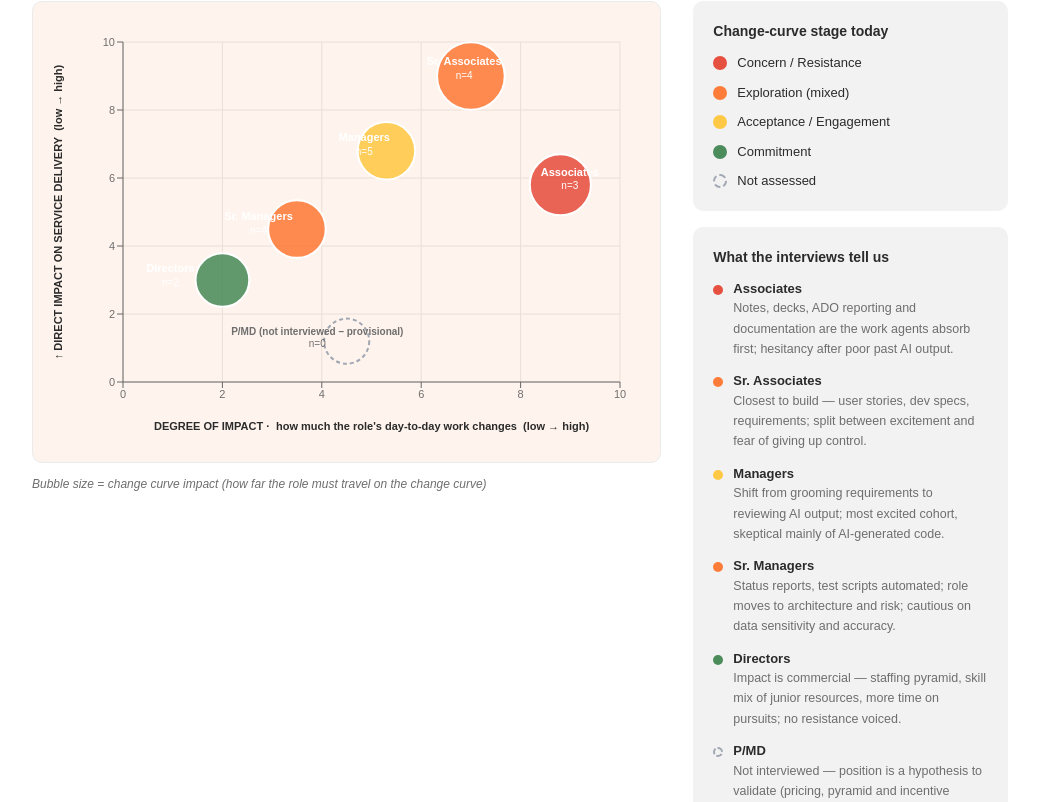
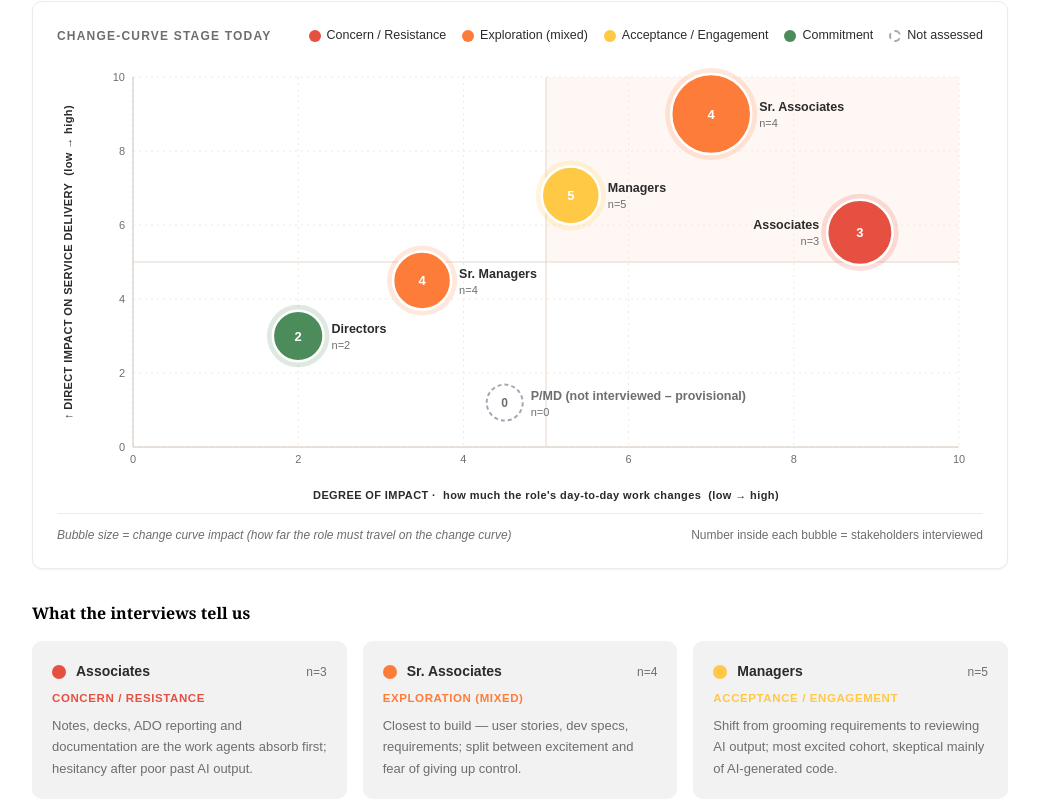
Before and after one commit to rtiwary021/stakeholder-report, a Next.js app: page / in a window 1280 px wide. Shown: the part 2558-3360 px from the top of the page, without its empty margins (120-1159 px from the left). Built offline with nearby package versions, Linux system fonts and the light colour scheme.

Commit message:
Polish heat map visuals with aligned labels and role cards

```diff
--- a/components/HeatMap.tsx
+++ b/components/HeatMap.tsx
@@ -1,26 +1,103 @@
 "use client";
 
-import { ScatterChart, Scatter, XAxis, YAxis, ZAxis, CartesianGrid, Tooltip, ResponsiveContainer, Cell, Label } from "recharts";
+import {
+  ScatterChart,
+  Scatter,
+  XAxis,
+  YAxis,
+  CartesianGrid,
+  Tooltip,
+  ResponsiveContainer,
+  Label,
+  ReferenceArea,
+  ReferenceLine,
+} from "recharts";
 import { heatMapMeta, heatMapBubbles, heatMapPMD, heatMapStages } from "@/lib/data";
 import Reveal from "./Reveal";
 
+const NOT_ASSESSED = "#A1A8B3";
+const INK = "#2B2B2B";
+const MUTED = "#6E6E6E";
+
+const sizes = [...heatMapBubbles.map((b) => b.size), heatMapPMD.size];
+const minSize = Math.min(...sizes);
+const maxSize = Math.max(...sizes);
+const radiusFor = (size: number) => 18 + ((size - minSize) / (maxSize - minSize || 1)) * 22;
+
+type Point = {
+  role: string;
+  n: number;
+  x: number;
+  y: number;
+  size: number;
+  color?: string;
+  stage?: string;
+  desc: string;
+};
+
+function Bubble(props: any) {
+  const { cx, cy, payload } = props as { cx: number; cy: number; payload: Point };
+  if (cx == null || cy == null) return null;
+  const r = radiusFor(payload.size);
+  const assessed = Boolean(payload.color);
+  const labelLeft = payload.x >= 8;
+  const lx = labelLeft ? cx - r - 8 : cx + r + 8;
+  const anchor = labelLeft ? "end" : "start";
+  const name = assessed ? payload.role : "P/MD (not interviewed – provisional)";
+
+  return (
+    <g style={{ cursor: "pointer" }}>
+      {assessed ? (
+        <>
+          <circle cx={cx} cy={cy} r={r + 6} fill={payload.color} opacity={0.18} />
+          <circle cx={cx} cy={cy} r={r} fill={payload.color} stroke="#FFFFFF" strokeWidth={2.5} />
+          <text x={cx} y={cy} dy="0.35em" textAnchor="middle" fill="#FFFFFF" fontSize={13} fontWeight={700}>
+            {payload.n}
+          </text>
+        </>
+      ) : (
+        <>
+          <circle cx={cx} cy={cy} r={r} fill="#FFFFFF" stroke={NOT_ASSESSED} strokeWidth={2} strokeDasharray="4 3" />
+          <text x={cx} y={cy} dy="0.35em" textAnchor="middle" fill={MUTED} fontSize={12} fontWeight={700}>
+            {payload.n}
+          </text>
+        </>
+      )}
+      <text x={lx} y={cy - 3} textAnchor={anchor} fill={assessed ? INK : MUTED} fontSize={12.5} fontWeight={700}>
+        {name}
+      </text>
+      <text x={lx} y={cy + 13} textAnchor={anchor} fill={MUTED} fontSize={11}>
+        {`n=${payload.n}`}
+      </text>
+    </g>
+  );
+}
+
 function BubbleTooltip({ active, payload }: any) {
   if (!active || !payload || !payload.length) return null;
-  const p = payload[0].payload;
+  const p = payload[0].payload as Point;
   return (
     <div className="bg-white border border-hairline rounded-lg px-3 py-2 shadow-lg text-sm max-w-[260px]">
-      <div className="font-bold" style={{ color: p.color || "#6E6E6E" }}>{p.role} (n={p.n})</div>
+      <div className="font-bold" style={{ color: p.color || MUTED }}>
+        {p.role} (n={p.n})
+      </div>
       {p.stage && <div className="text-xs text-muted italic mb-1">{p.stage}</div>}
-      <div className="text-xs">{p.desc}</div>
+      <div className="text-xs leading-relaxed">{p.desc}</div>
     </div>
   );
 }
 
+function StageDot({ color, size = "w-3 h-3" }: { color?: string | null; size?: string }) {
+  return color ? (
+    <span className={`${size} rounded-full shrink-0`} style={{ backgroundColor: color }} aria-hidden="true" />
+  ) : (
+    <span className={`${size} rounded-full shrink-0 border-2 border-dashed border-[#A1A8B3]`} aria-hidden="true" />
+  );
+}
+
 export default function HeatMap() {
-  const data = heatMapBubbles.map((b) => ({ ...b, z: b.size }));
-  const pmdData = [{ ...heatMapPMD, z: heatMapPMD.size }];
   const pdfOrder = ["Associates", "Sr. Associates", "Managers", "Sr. Managers", "Directors"];
-  const roleNotes: { role: string; desc: string; color?: string }[] = [
+  const roleNotes: Point[] = [
     ...pdfOrder
       .map((name) => heatMapBubbles.find((b) => b.role === name))
       .filter((b): b is (typeof heatMapBubbles)[number] => Boolean(b)),
@@ -32,87 +109,92 @@ export default function HeatMap() {
       <div className="max-w-content mx-auto px-8">
         <Reveal>
           <div className="text-orange font-bold text-xs tracking-[1.6px] mb-1.5">{heatMapMeta.eyebrow}</div>
-          <h2 className="text-[28px] mb-6">{heatMapMeta.title}</h2>
+          <h2 className="text-[28px] mb-6 text-balance">{heatMapMeta.title}</h2>
         </Reveal>
 
-        <div className="grid lg:grid-cols-[2fr_1fr] gap-8">
         <Reveal delay={100}>
-            <div className="bg-[#FFF4ED] border border-hairline rounded-[10px] p-5 relative">
-              <ResponsiveContainer width="100%" height={420}>
-                <ScatterChart margin={{ top: 20, right: 20, bottom: 30, left: 10 }}>
-                  <CartesianGrid stroke="#E8DFD8" />
-                  <XAxis type="number" dataKey="x" domain={[0, 10]} ticks={[0, 2, 4, 6, 8, 10]} tick={{ fontSize: 11, fill: "#6E6E6E" }}>
-                    <Label value={heatMapMeta.xAxisLabel} position="bottom" offset={10} style={{ fontSize: 11, fontWeight: 700, fill: "#2B2B2B" }} />
+          <div className="bg-white border border-hairline rounded-[10px] p-5 md:p-6 shadow-sm">
+            <div className="flex flex-wrap items-center justify-between gap-4 mb-2">
+              <div className="text-[12px] font-bold tracking-[1.2px] text-muted uppercase">Change-curve stage today</div>
+              <ul className="flex flex-wrap items-center gap-x-4 gap-y-2">
+                {heatMapStages.map((s) => (
+                  <li key={s.label} className="flex items-center gap-1.5 text-[12.5px]">
+                    <StageDot color={s.color} />
+                    {s.label}
+                  </li>
+                ))}
+              </ul>
+            </div>
+
+            <ResponsiveContainer width="100%" height={460}>
+              <ScatterChart margin={{ top: 24, right: 24, bottom: 36, left: 16 }}>
+                <ReferenceArea x1={5} x2={10} y1={5} y2={10} fill="#FE7C39" fillOpacity={0.06} stroke="none" />
+                <CartesianGrid stroke="#F0E8E2" strokeDasharray="2 4" />
+                <ReferenceLine x={5} stroke="#E3D6CC" />
+                <ReferenceLine y={5} stroke="#E3D6CC" />
+                <XAxis
+                  type="number"
+                  dataKey="x"
+                  domain={[0, 10]}
+                  ticks={[0, 2, 4, 6, 8, 10]}
+                  tick={{ fontSize: 11, fill: MUTED }}
+                  axisLine={{ stroke: "#CFC4BB" }}
+                  tickLine={false}
+                >
+                  <Label
+                    value={heatMapMeta.xAxisLabel}
+                    position="bottom"
+                    offset={14}
+                    style={{ fontSize: 11, fontWeight: 700, fill: INK, letterSpacing: 0.4 }}
+                  />
                 </XAxis>
-                  <YAxis type="number" dataKey="y" domain={[0, 10]} ticks={[0, 2, 4, 6, 8, 10]} tick={{ fontSize: 11, fill: "#6E6E6E" }}>
-                    <Label value={heatMapMeta.yAxisLabel} angle={-90} position="left" style={{ fontSize: 11, fontWeight: 700, fill: "#2B2B2B", textAnchor: "middle" }} />
+                <YAxis
+                  type="number"
+                  dataKey="y"
+                  domain={[0, 10]}
+                  ticks={[0, 2, 4, 6, 8, 10]}
+                  tick={{ fontSize: 11, fill: MUTED }}
+                  axisLine={{ stroke: "#CFC4BB" }}
+                  tickLine={false}
+                >
+                  <Label
+                    value={heatMapMeta.yAxisLabel}
+                    angle={-90}
+                    position="left"
+                    style={{ fontSize: 11, fontWeight: 700, fill: INK, textAnchor: "middle", letterSpacing: 0.4 }}
+                  />
                 </YAxis>
-                  <ZAxis type="number" dataKey="z" range={[600, 3600]} />
-                  <Tooltip content={<BubbleTooltip />} cursor={{ strokeDasharray: "3 3" }} />
-                  <Scatter data={data} fillOpacity={0.88}>
-                    {data.map((d, i) => <Cell key={i} fill={d.color} stroke="#fff" strokeWidth={2} />)}
-                  </Scatter>
-                  <Scatter data={pmdData} fill="none" stroke="#A1A8B3" strokeDasharray="4 3" strokeWidth={2} />
+                <Tooltip content={<BubbleTooltip />} cursor={false} />
+                <Scatter data={[heatMapPMD]} shape={<Bubble />} isAnimationActive={false} />
+                <Scatter data={heatMapBubbles} shape={<Bubble />} />
               </ScatterChart>
             </ResponsiveContainer>
-              {/* Role labels overlaid - approximate positions matching the data */}
-              <div className="absolute inset-5 pointer-events-none">
-                {heatMapBubbles.map((b) => (
-                  <div
-                    key={b.role}
-                    className="absolute text-white text-[11px] font-bold text-center -translate-x-1/2 -translate-y-1/2 leading-tight"
-                    style={{ left: `${(b.x / 10) * 100}%`, top: `${(1 - b.y / 10) * 82 + 3}%` }}
-                  >
-                    {b.role}<br /><span className="font-normal text-[10px]">n={b.n}</span>
-                  </div>
-                ))}
-                <div
-                  className="absolute text-muted text-[10px] font-bold text-center -translate-x-1/2 -translate-y-1/2 leading-tight whitespace-nowrap"
-                  style={{ left: `${(heatMapPMD.x / 10) * 100}%`, top: `${(1 - heatMapPMD.y / 10) * 82 + 3}%` }}
-                >
-                  P/MD (not interviewed – provisional)<br /><span className="font-normal">n={heatMapPMD.n}</span>
+
+            <div className="flex flex-wrap items-center justify-between gap-2 pt-3 border-t border-hairline">
+              <p className="text-[12px] text-muted italic">{heatMapMeta.sizeLegendLabel}</p>
+              <p className="text-[12px] text-muted">Number inside each bubble = stakeholders interviewed</p>
             </div>
           </div>
-            </div>
-            <div className="mt-3 text-[12px] text-muted italic">{heatMapMeta.sizeLegendLabel}</div>
         </Reveal>
 
         <Reveal delay={200}>
-            <div className="bg-card rounded-[10px] p-5">
-              <div className="font-bold text-sm mb-3">Change-curve stage today</div>
-              <div className="flex flex-col gap-2.5">
-                {heatMapStages.map((s) => (
-                  <div key={s.label} className="flex items-center gap-2.5">
-                    {s.color ? (
-                      <span className="w-3.5 h-3.5 rounded-full shrink-0" style={{ backgroundColor: s.color }} />
-                    ) : (
-                      <span className="w-3.5 h-3.5 rounded-full shrink-0 border-2 border-dashed border-[#A1A8B3]" />
-                    )}
-                    <span className="text-[13px]">{s.label}</span>
+          <h3 className="font-bold text-base mt-8 mb-4">What the interviews tell us</h3>
+          <ul className="grid gap-4 md:grid-cols-2 lg:grid-cols-3">
+            {roleNotes.map((r) => (
+              <li key={r.role} className="bg-card rounded-[10px] p-5 flex flex-col gap-2 h-full">
+                <div className="flex items-center gap-2.5">
+                  <StageDot color={r.color} size="w-3.5 h-3.5" />
+                  <span className="font-bold text-[14px]">{r.role}</span>
+                  <span className="ml-auto text-[12px] text-muted">n={r.n}</span>
                 </div>
+                <span className="text-[11.5px] font-bold tracking-[0.6px] uppercase" style={{ color: r.color || MUTED }}>
+                  {r.stage ?? "Not assessed"}
+                </span>
+                <p className="text-[13px] text-muted leading-relaxed">{r.desc}</p>
+              </li>
             ))}
-              </div>
-            </div>
-            <div className="bg-card rounded-[10px] p-5 mt-4">
-              <div className="font-bold text-sm mb-3">What the interviews tell us</div>
-              <dl className="flex flex-col gap-3">
-                {roleNotes.map((r) => (
-                  <div key={r.role} className="flex gap-2.5">
-                    {r.color ? (
-                      <span className="w-2.5 h-2.5 rounded-full shrink-0 mt-1.5" style={{ backgroundColor: r.color }} aria-hidden="true" />
-                    ) : (
-                      <span className="w-2.5 h-2.5 rounded-full shrink-0 mt-1.5 border-2 border-dashed border-[#A1A8B3]" aria-hidden="true" />
-                    )}
-                    <div>
-                      <dt className="text-[13px] font-bold">{r.role}</dt>
-                      <dd className="text-[12.5px] text-muted leading-relaxed">{r.desc}</dd>
-                    </div>
-                  </div>
-                ))}
-              </dl>
-            </div>
+          </ul>
         </Reveal>
-        </div>
 
         <Reveal delay={280}>
           <div className="bg-[#2B2B2B] text-white rounded-lg px-5 py-4 mt-7 text-[14.5px]">
```
Lines whose indentation alone changed are shown as unchanged.
